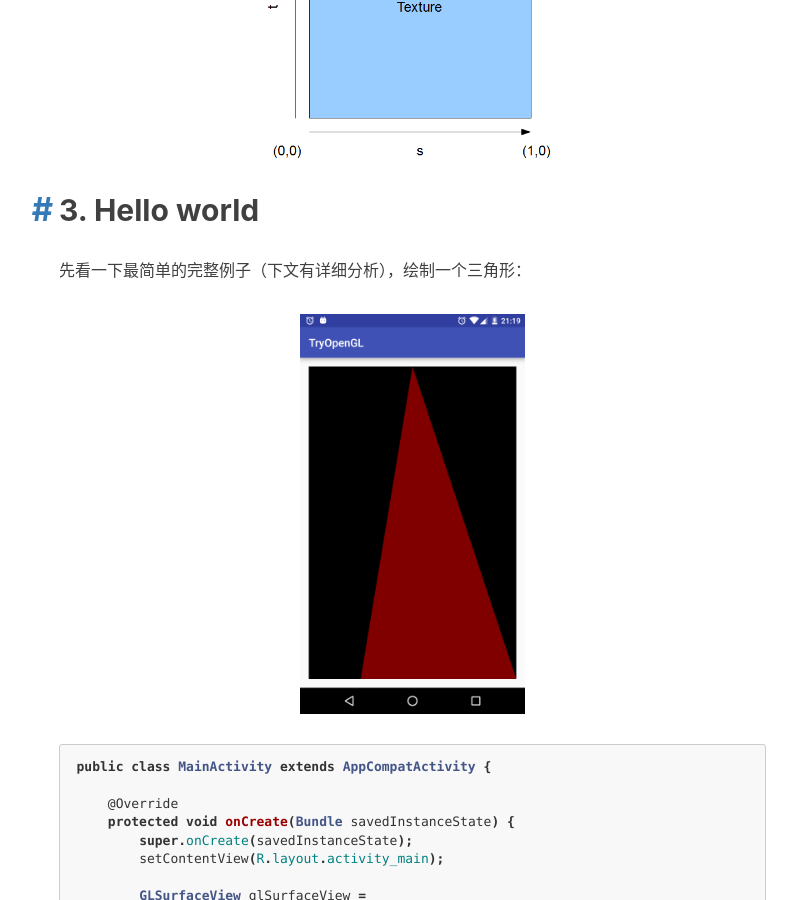
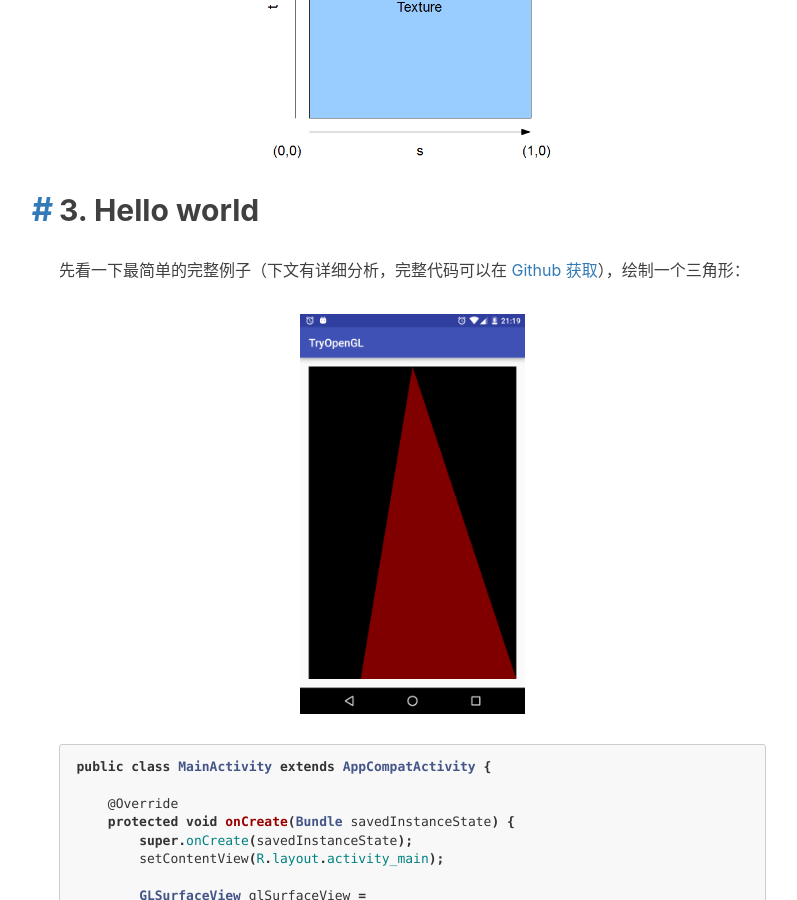
Before and after one commit to anzhidabai/Piasy.github.io, a Jekyll site: the page built from _posts/2016-06-07-Open-gl-es-android-2-part-1.md, in a window 1280 px wide and 900 px high, scrolled down 2351 px. Shown: the whole window, without its empty margins (206-1003 px from the left). Built offline with Jekyll 4.4.1, drawn with Linux system fonts in a browser that asks for light colours; comment, search, counter and statistics services are not loaded.

Commit message:
add code link

```diff
--- a/_posts/2016-06-07-Open-gl-es-android-2-part-1.md
+++ b/_posts/2016-06-07-Open-gl-es-android-2-part-1.md
@@ -41,7 +41,7 @@ tags:
 
 ## 3. Hello world
 
-先看一下最简单的完整例子（下文有详细分析），绘制一个三角形：
+先看一下最简单的完整例子（下文有详细分析，完整代码可以在 [Github 获取](https://github.com/Piasy/AndroidPlayground/blob/master/try/TryOpenGL/src/main/java/com/github/piasy/tryopengl/MainActivity.java){:target="_blank"}），绘制一个三角形：
 
 <img src="/img/201606/open_gl_triangle.png" alt="/img/201606/open_gl_triangle.png" style="height:400px">
 
```
